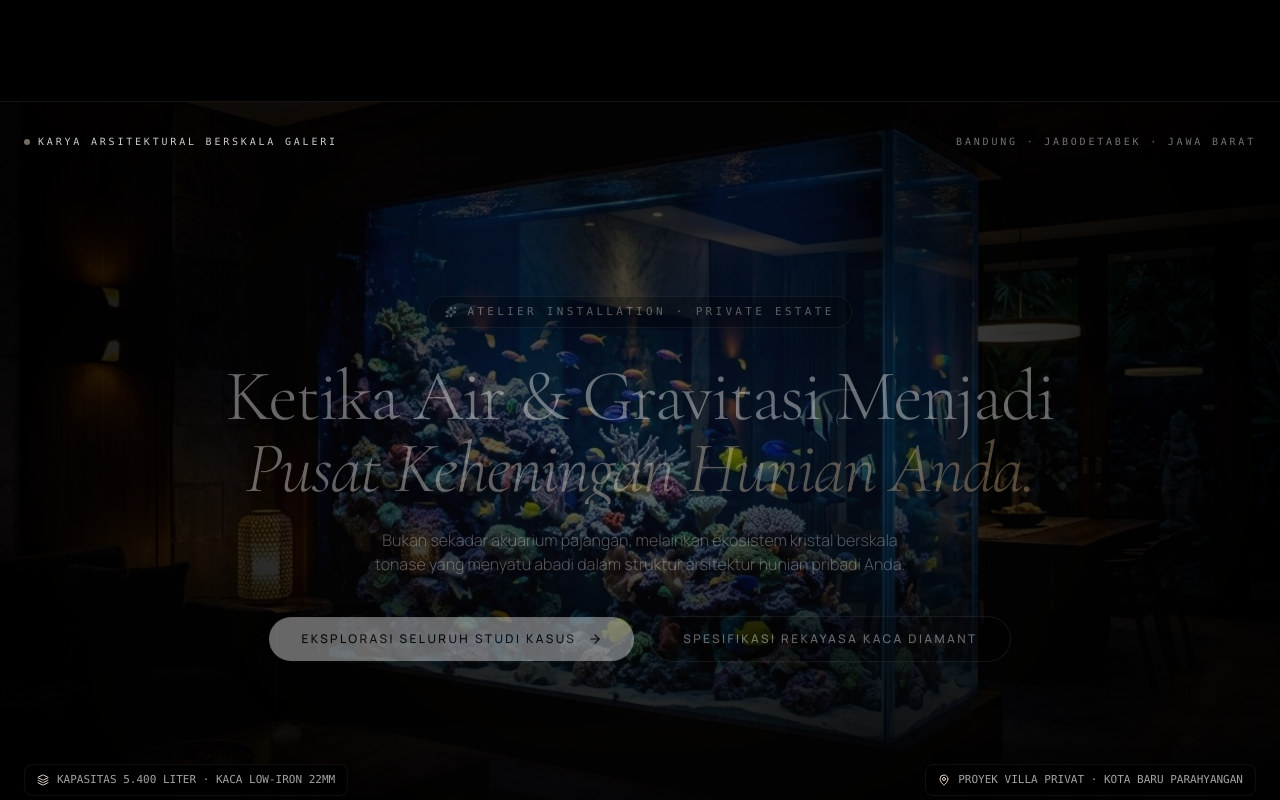
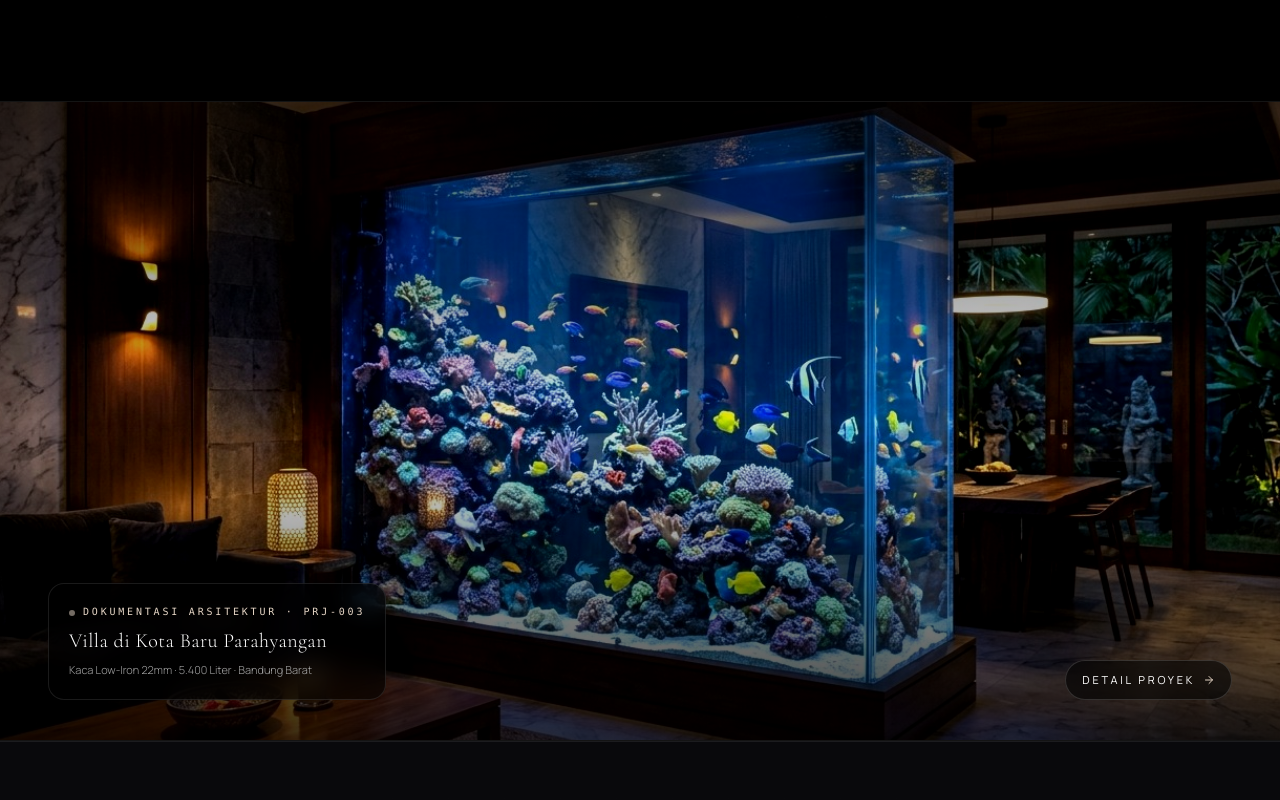
Before and after one commit to arsycreative/aseva-aquatics, a Next.js app: page / in a window 1280 px wide. Shown: the part 5660-6460 px from the top of the page. Built offline with nearby package versions, Linux system fonts and the light colour scheme.

Commit message:
style(banner): update full-width image to prj-003 and reduce text to minimal corner meta

```diff
--- a/src/components/sections/FullWidthBannerSection.tsx
+++ b/src/components/sections/FullWidthBannerSection.tsx
@@ -3,116 +3,86 @@
 import { useRef } from "react";
 import Image from "next/image";
 import Link from "next/link";
-import { ArrowRight, Sparkles, MapPin, Layers } from "lucide-react";
+import { ArrowRight } from "lucide-react";
 import { motion, useScroll, useTransform } from "framer-motion";
 
 export default function FullWidthBannerSection() {
   const containerRef = useRef<HTMLDivElement>(null);
 
-  // Parallax scroll animation hooks
+  // Smooth parallax scroll
   const { scrollYProgress } = useScroll({
     target: containerRef,
     offset: ["start end", "end start"],
   });
 
-  // Parallax transformations on scroll
-  const imageY = useTransform(scrollYProgress, [0, 1], ["-12%", "12%"]);
-  const imageScale = useTransform(scrollYProgress, [0, 0.5, 1], [1.14, 1.06, 1.02]);
-  const textY = useTransform(scrollYProgress, [0, 0.5, 1], [50, 0, -40]);
-  const textOpacity = useTransform(scrollYProgress, [0, 0.25, 0.8, 1], [0.4, 1, 1, 0.5]);
+  const imageY = useTransform(scrollYProgress, [0, 1], ["-10%", "10%"]);
+  const imageScale = useTransform(scrollYProgress, [0, 0.5, 1], [1.08, 1.03, 1]);
 
   return (
     <section
       ref={containerRef}
-      className="relative w-full h-[72vh] sm:h-[82vh] md:h-[90vh] min-h-[560px] overflow-hidden flex items-center justify-center border-y border-white/[0.08]"
-      aria-label="Mahakarya Skala Arsitektural"
+      className="relative w-full h-[62vh] sm:h-[72vh] md:h-[80vh] overflow-hidden border-y border-white/[0.08]"
+      aria-label="Dokumentasi Visual Skala Arsitektural"
     >
-      {/* Background Image Layer with Parallax & Scale */}
+      {/* Background Image Layer with Parallax */}
       <motion.div
         style={{ y: imageY, scale: imageScale }}
-        className="absolute inset-0 w-full h-[125%] -top-[12.5%] z-0 pointer-events-none"
+        className="absolute inset-0 w-full h-[120%] -top-[10%] z-0 pointer-events-none"
       >
         <Image
-          src="/images/aquarium-interior.jpg"
-          alt="Aquarium Arsitektural Skala Besar ASEVA AQUATICS"
+          src="/images/projects/prj-003.jpg"
+          alt="Aquarium Arwana Villa di Kota Baru Parahyangan — ASEVA AQUATICS"
           fill
           priority
-          className="object-cover object-center brightness-[0.78] contrast-[1.08]"
+          className="object-cover object-center brightness-[0.88] contrast-[1.05]"
           sizes="100vw"
           quality={95}
         />
       </motion.div>
 
-      {/* Cinematic Vignette & Gradient Overlays */}
-      <div className="absolute inset-0 z-[1] bg-gradient-to-t from-black via-black/45 to-black/75 pointer-events-none" />
-      <div className="absolute inset-0 z-[1] bg-gradient-to-r from-black/80 via-transparent to-black/80 pointer-events-none" />
-      <div className="absolute inset-0 z-[1] pattern-grid opacity-20 pointer-events-none [mask-image:radial-gradient(ellipse_at_center,black_40%,transparent_85%)]" />
+      {/* Gentle Edge Fades (Center remains completely clear and unobstructed) */}
+      <div className="absolute inset-0 z-[1] bg-gradient-to-b from-black/60 via-transparent to-black/75 pointer-events-none" />
 
-      {/* Ambient Central Spotlight Glow */}
-      <div className="absolute top-1/2 left-1/2 -translate-x-1/2 -translate-y-1/2 w-[700px] h-[400px] bg-champagne/[0.04] rounded-full blur-[170px] pointer-events-none z-[2]" />
-
-      {/* Top Floating Badge Bar */}
-      <div className="absolute top-8 left-6 right-6 z-10 flex items-center justify-between text-[10px] font-mono tracking-[0.28em] text-neutral-400 uppercase pointer-events-none">
+      {/* Minimal Corner Meta — Left Edge Only */}
+      <div className="absolute bottom-6 left-6 md:bottom-10 md:left-12 z-10 max-w-md">
+        <motion.div
+          initial={{ opacity: 0, y: 15 }}
+          whileInView={{ opacity: 1, y: 0 }}
+          viewport={{ once: true }}
+          transition={{ duration: 0.7, ease: [0.22, 1, 0.36, 1] }}
+          className="flex flex-col gap-1.5 p-4 sm:p-5 rounded-2xl bg-black/60 backdrop-blur-md border border-white/10"
+        >
           <div className="flex items-center gap-2">
             <span className="w-1.5 h-1.5 rounded-full bg-champagne animate-pulse" />
-          <span className="text-white/80">KARYA ARSITEKTURAL BERSKALA GALERI</span>
-        </div>
-        <span className="hidden sm:inline-block text-neutral-500">
-          BANDUNG · JABODETABEK · JAWA BARAT
+            <span className="font-mono text-[9px] sm:text-[10px] tracking-[0.28em] uppercase text-champagne font-medium">
+              DOKUMENTASI ARSITEKTUR · PRJ-003
             </span>
           </div>
-
-      {/* Centerpiece Content with Scroll Motion */}
-      <motion.div
-        style={{ y: textY, opacity: textOpacity }}
-        className="relative z-10 text-center max-w-5xl mx-auto px-6 pt-6"
-      >
-        <div className="inline-flex items-center gap-2.5 px-4 py-1.5 rounded-full border border-white/15 bg-black/60 backdrop-blur-md mb-8 shadow-xl">
-          <Sparkles size={12} className="text-champagne" />
-          <span className="text-[10px] sm:text-[11px] font-mono tracking-[0.3em] uppercase text-champagne font-medium">
-            ATELIER INSTALLATION · PRIVATE ESTATE
+          <span className="font-serif text-lg sm:text-xl text-white font-light tracking-wide">
+            Villa di Kota Baru Parahyangan
           </span>
+          <span className="font-sans text-[11px] text-neutral-400 font-light">
+            Kaca Low-Iron 22mm · 5.400 Liter · Bandung Barat
+          </span>
+        </motion.div>
       </div>
 
-        <h2 className="font-serif text-3xl sm:text-5xl md:text-6xl lg:text-7xl text-white font-light leading-[1.08] mb-6 tracking-tight">
-          Ketika Air &amp; Gravitasi Menjadi
-          <span className="block font-serif italic text-transparent bg-clip-text bg-gradient-to-r from-white via-champagne to-champagne-dim font-light">
-            Pusat Keheningan Hunian Anda.
-          </span>
-        </h2>
-
-        <p className="font-sans text-xs sm:text-sm md:text-base text-neutral-300 font-light max-w-2xl mx-auto leading-relaxed mb-10 text-balance">
-          Bukan sekadar akuarium pajangan, melainkan ekosistem kristal berskala tonase yang menyatu abadi dalam struktur arsitektur hunian pribadi Anda.
-        </p>
-
-        {/* Action CTAs */}
-        <div className="flex flex-col sm:flex-row gap-4 justify-center items-center">
+      {/* Subtle Right Edge Link */}
+      <div className="absolute bottom-6 right-6 md:bottom-10 md:right-12 z-10">
+        <motion.div
+          initial={{ opacity: 0, y: 15 }}
+          whileInView={{ opacity: 1, y: 0 }}
+          viewport={{ once: true }}
+          transition={{ duration: 0.7, delay: 0.1, ease: [0.22, 1, 0.36, 1] }}
+        >
           <Link
-            href="/portofolio"
-            className="btn-primary text-xs shadow-2xl shadow-black/80 w-full sm:w-auto"
+            href="/portofolio/aquarium-arwana-villa-kota-baru"
+            className="inline-flex items-center gap-2 px-4 py-2.5 rounded-full bg-black/60 backdrop-blur-md border border-white/15 text-white text-[11px] font-sans tracking-widest uppercase hover:border-white/40 hover:bg-black/85 transition-all duration-300"
           >
-            <span>Eksplorasi Seluruh Studi Kasus</span>
-            <ArrowRight size={14} />
+            <span>Detail Proyek</span>
+            <ArrowRight size={12} className="text-champagne" />
           </Link>
-          <Link
-            href="/aquarium-custom"
-            className="btn-outline text-xs bg-black/60 backdrop-blur-md w-full sm:w-auto"
-          >
-            <span>Spesifikasi Rekayasa Kaca Diamant</span>
-          </Link>
-        </div>
         </motion.div>
-
-      {/* Bottom Corner Architectural Specs */}
-      <div className="absolute bottom-6 left-6 right-6 z-10 hidden md:flex items-center justify-between text-[11px] font-mono text-neutral-400 pointer-events-none">
-        <div className="flex items-center gap-2 px-3 py-1.5 rounded-lg bg-black/60 backdrop-blur-md border border-white/[0.06]">
-          <Layers size={12} className="text-champagne" />
-          <span>KAPASITAS 5.400 LITER · KACA LOW-IRON 22MM</span>
-        </div>
-        <div className="flex items-center gap-2 px-3 py-1.5 rounded-lg bg-black/60 backdrop-blur-md border border-white/[0.06]">
-          <MapPin size={12} className="text-champagne" />
-          <span>PROYEK VILLA PRIVAT · KOTA BARU PARAHYANGAN</span>
-        </div>
       </div>
     </section>
   );
```
Also changed, not shown: src/components/ui/ScrollReveal.tsx (line endings or trailing spaces). Lines whose indentation alone changed are shown as unchanged.
